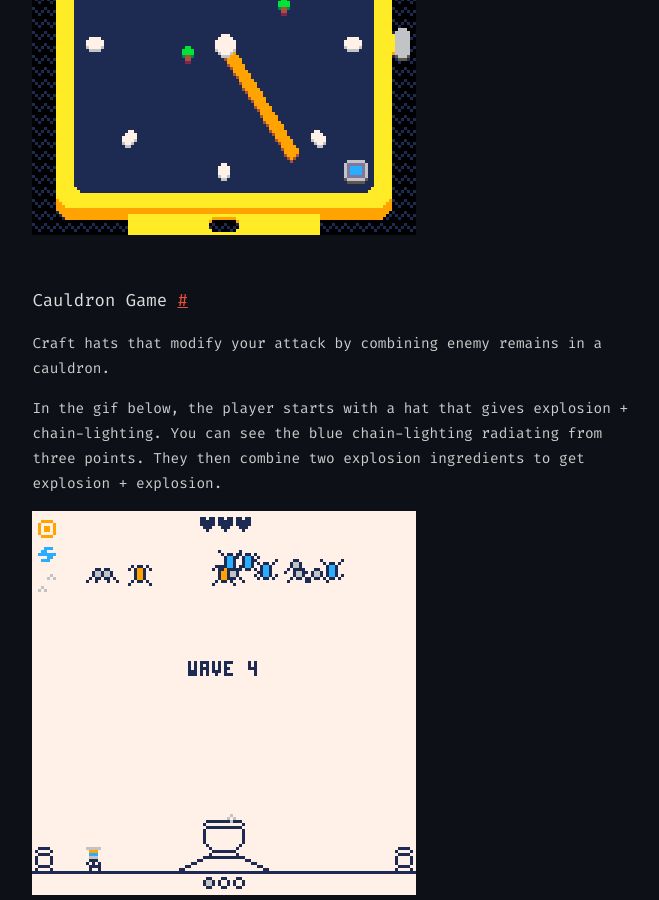
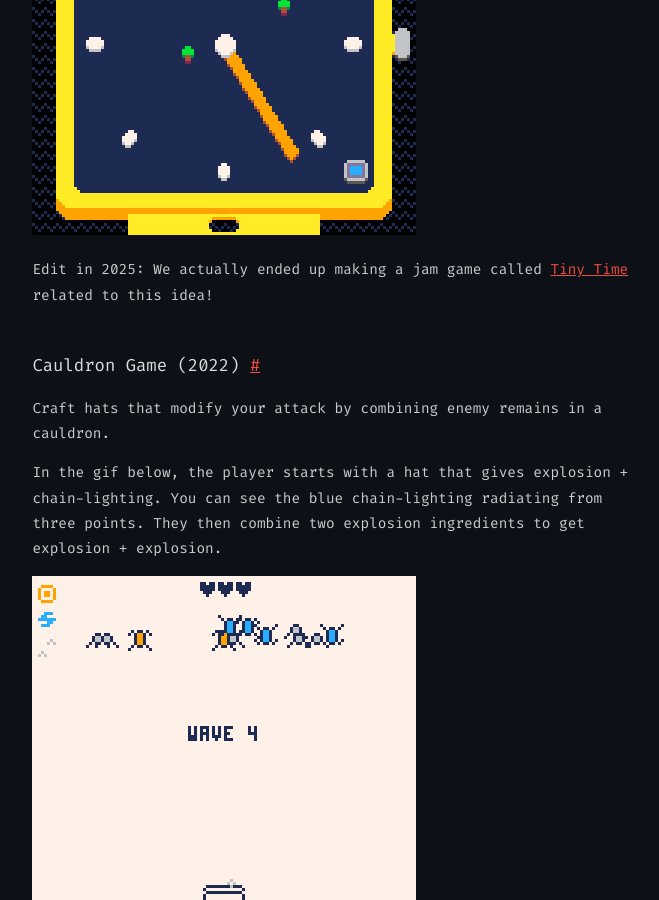
Before and after one commit to sourencho/sourencho.github.io, a Jekyll site: the page built from prototypes.md, in a window 1280 px wide and 900 px high, scrolled down 1188 px. Shown: the whole window, without its empty margins (298-957 px from the left). Built offline with Jekyll 4.4.1, drawn with Linux system fonts in a browser that asks for light colours; some of the changed text lies outside the part shown.

Commit message:
Update prototypes post

```diff
--- a/prototypes.md
+++ b/prototypes.md
@@ -21,8 +21,9 @@ Another feature was that the player would change age if it hit the clock hand. K
 
 <img src="/assets/images/prototypes/clock_demo_2.gif" alt="clock_2" width="384"/>
 
+Edit in 2025: We actually ended up making a jam game called [Tiny Time](https://dorodo.itch.io/tiny-time) related to this idea!
 
-### Cauldron Game
+### Cauldron Game (2022)
 
 Craft hats that modify your attack by combining enemy remains in a cauldron.
 
```
Also changed, not shown: other parts of prototypes.md (+1 -1 lines).
